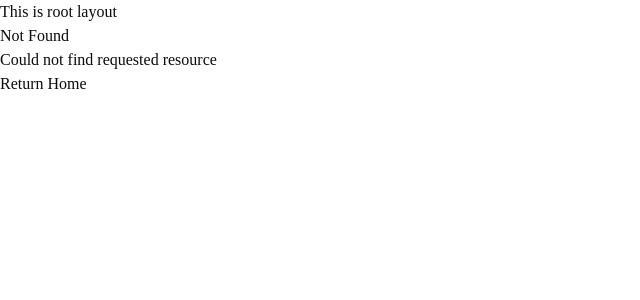
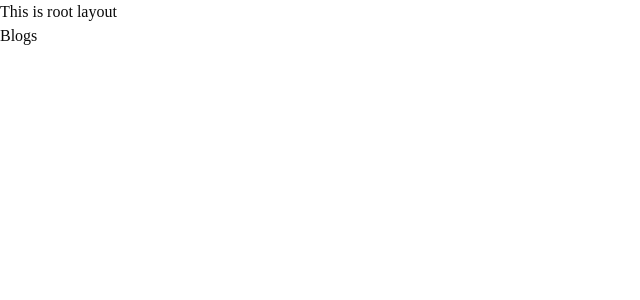
Before and after one commit to pobittra1/blog-app-client, a Next.js app: page /blogs in a window 1280 px wide. Before the commit this address had no page. Shown: the top 300 px of the page, without its empty margins (0-640 px from the left). Built offline with nearby package versions, Linux system fonts and the light colour scheme.

Commit message:
feat: add blogs page

```diff
--- /dev/null
+++ b/src/app/blogs/page.tsx
@@ -0,0 +1,7 @@
+export default function Blogs() {
+  return (
+    <div>
+      <h1>Blogs</h1>
+    </div>
+  );
+}
```
